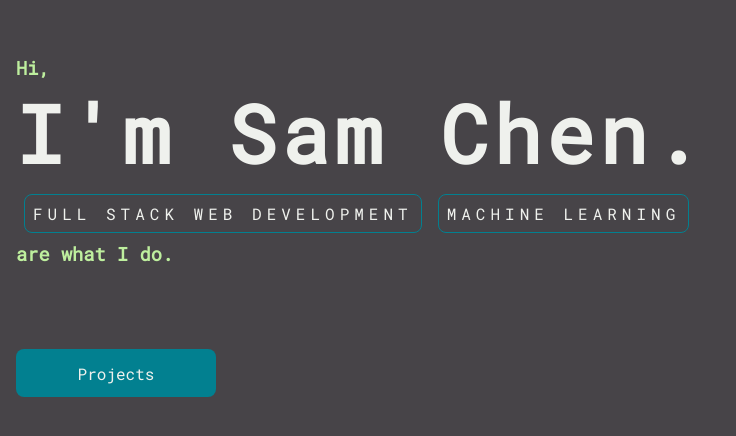
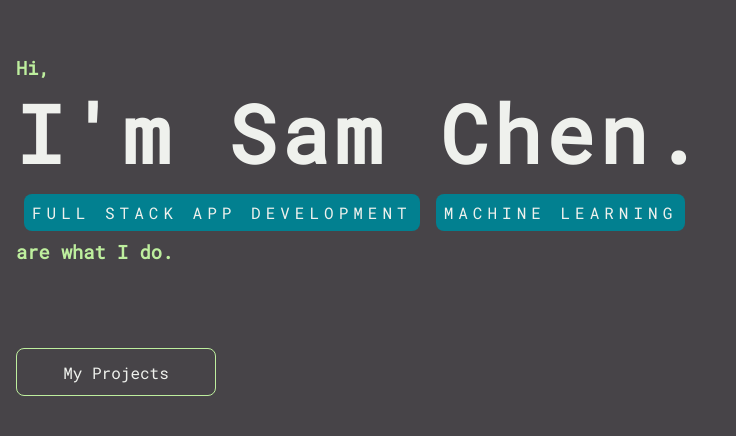
Before and after one commit to samchencode/v1, a Vue app: page / in a window 1280 px wide. Shown: the part 320-756 px from the top of the page, without its empty margins (0-736 px from the left). Built offline with nearby package versions, Linux system fonts and the light colour scheme.

Commit message:
Abstracted into components

```diff
--- a/src/App.vue
+++ b/src/App.vue
@@ -1,158 +1,18 @@
 <template>
   <div id="app">
-    <header class="hero">
-      <h3 class="hero__subtitle">Hi,</h3>
-      <h1 class="hero__title">I'm Sam Chen.</h1>
-      <ul class="sash">
-        <li class="badge sash__badge">Full Stack Web Development</li>
-        <li class="badge sash__badge">Machine Learning</li>
-      </ul>
-      <h3 class="hero__subtitle">are what I do.</h3>
-      <a href="#" class="button hero__button">Projects</a>
-    </header>
+    <Hero :badges="badges" />
   </div>
 </template>
 
 <script>
+import Hero from '@/components/Hero.vue';
+import '@/main.css';
+
 export default {
   name: 'App',
-  components: {},
+  components: { Hero },
+  data: () => ({
+    badges: ['Full Stack App Development', 'Machine Learning'],
+  }),
 };
 </script>
-
-<style>
-/* Global Variables */
-
-:root {
-  /* Colors */
-  --color-black: #272727;
-  --color-orange: #ff6f59;
-  --color-dark-red: #773344;
-  --color-gray: #696d7d;
-  --color-dark-gray: #474448;
-  --color-light-green: #beef9e;
-  --color-red: #f45b69;
-  --color-green: #00a676;
-  --color-yellow: #ffbc42;
-  --color-white: #eff1ed;
-
-  /* Meaningful Colors */
-  --color-primary: #028090;
-  --color-dark: #114b5f;
-  --color-darker: #0b132b;
-  --color-light: var(--color-white);
-  --color-success: var(--color-green);
-  --color-warning: var(--color-yellow);
-  --color-danger: var(--color-red);
-  --color-accent: var(--color-light-green);
-  --color-background: var(--color-dark-gray);
-
-  /* Spacing */
-  --spacer: 1rem;
-  --spacer-large: 3rem;
-  --border-radius: .5rem;
-
-  --shadow: 0 0 1em rgba(0,0,0,.25);
-}
-
-/* Global Styles */
-
-* {
-  margin: 0;
-  padding: 0;
-  box-sizing: border-box;
-}
-
-body {
-  background-color: var(--color-background);
-  margin: 0 var(--spacer);
-}
-
-#app {
-  margin: 0 auto;
-  /* ! Might wanna make this auto later */
-}
-
-ul, li {
-  list-style: none;
-}
-
-/* Typography */
-
-* {
-  font-family: 'Roboto Mono', monospace;
-  color: var(--color-light);
-}
-
-a:hover,
-a:focus {
-  color: var(--color-accent);
-}
-
-/* Components */
-
-.hero {
-  height: 100vh;
-  max-width: 1000px;
-  min-width: 800px;
-  /* ! Assuming display size <1000px+2em & >800px+2em */
-  display: grid;
-  align-content: start;
-  grid-template-rows: 50vh repeat(3, auto) 1fr;
-}
-
-.hero__title {
-  font-size: 5em;
-  font-weight: 900;
-  letter-spacing: 5px;
-}
-
-.hero__subtitle {
-  color: var(--color-accent);
-}
-
-.hero__subtitle:first-child {
-  align-self: end;
-}
-
-.hero__button.button {
-  display: flex;
-  width: 200px;
-  height: 3em;
-  align-items: center;
-  justify-content: center;
-  align-self: center;
-}
-
-.sash {
-  display: flex;
-  flex-wrap: wrap;
-}
-
-.badge {
-  padding: .5rem;
-  cursor: default;
-  border: 1px solid var(--color-primary);
-  border-radius: var(--border-radius);
-  margin: .5em;
-  text-transform: uppercase;
-  letter-spacing: 5px;
-}
-
-.button {
-  display: inline-block;
-  background-color: var(--color-primary);
-  text-decoration: none;
-  border-radius: var(--border-radius);
-  transition:
-    background-color ease-out 150ms,
-    color ease-out 150ms;
-}
-
-.button:hover,
-.button:focus {
-  background-color: var(--color-accent);
-  color: var(--color-black);
-}
-
-</style>
--- /dev/null
+++ b/src/components/Badge.vue
@@ -0,0 +1,24 @@
+<template>
+  <li class="badge">{{ title }}</li>
+</template>
+
+<script>
+export default {
+  name: 'Badge',
+  props: {
+    title: String,
+  },
+};
+</script>
+
+<style>
+.badge {
+  padding: 0.5rem;
+  cursor: default;
+  background-color: var(--color-primary);
+  border-radius: var(--border-radius);
+  margin: 0.5em;
+  text-transform: uppercase;
+  letter-spacing: 5px;
+}
+</style>
--- /dev/null
+++ b/src/components/Button.vue
@@ -0,0 +1,30 @@
+<template>
+  <a :href="href" class="button">{{ title }}</a>
+</template>
+
+<script>
+export default {
+  name: 'Button',
+  props: {
+    href: String,
+    title: String,
+  },
+};
+</script>
+
+<style>
+.button {
+  display: inline-block;
+  background-color: none;
+  border: 1px solid var(--color-accent);
+  text-decoration: none;
+  border-radius: var(--border-radius);
+  transition: background-color ease-out 150ms, color ease-out 150ms;
+}
+
+.button:hover,
+.button:focus {
+  background-color: var(--color-accent);
+  color: var(--color-black);
+}
+</style>
--- a/src/components/HelloWorld.vue
+++ /dev/null
@@ -1,58 +0,0 @@
-<template>
-  <div class="hello">
-    <h1>{{ msg }}</h1>
-    <p>
-      For a guide and recipes on how to configure / customize this project,<br>
-      check out the
-      <a href="https://cli.vuejs.org" target="_blank" rel="noopener">vue-cli documentation</a>.
-    </p>
-    <h3>Installed CLI Plugins</h3>
-    <ul>
-      <li><a href="https://github.com/vuejs/vue-cli/tree/dev/packages/%40vue/cli-plugin-babel" target="_blank" rel="noopener">babel</a></li>
-      <li><a href="https://github.com/vuejs/vue-cli/tree/dev/packages/%40vue/cli-plugin-eslint" target="_blank" rel="noopener">eslint</a></li>
-    </ul>
-    <h3>Essential Links</h3>
-    <ul>
-      <li><a href="https://vuejs.org" target="_blank" rel="noopener">Core Docs</a></li>
-      <li><a href="https://forum.vuejs.org" target="_blank" rel="noopener">Forum</a></li>
-      <li><a href="https://chat.vuejs.org" target="_blank" rel="noopener">Community Chat</a></li>
-      <li><a href="https://twitter.com/vuejs" target="_blank" rel="noopener">Twitter</a></li>
-      <li><a href="https://news.vuejs.org" target="_blank" rel="noopener">News</a></li>
-    </ul>
-    <h3>Ecosystem</h3>
-    <ul>
-      <li><a href="https://router.vuejs.org" target="_blank" rel="noopener">vue-router</a></li>
-      <li><a href="https://vuex.vuejs.org" target="_blank" rel="noopener">vuex</a></li>
-      <li><a href="https://github.com/vuejs/vue-devtools#vue-devtools" target="_blank" rel="noopener">vue-devtools</a></li>
-      <li><a href="https://vue-loader.vuejs.org" target="_blank" rel="noopener">vue-loader</a></li>
-      <li><a href="https://github.com/vuejs/awesome-vue" target="_blank" rel="noopener">awesome-vue</a></li>
-    </ul>
-  </div>
-</template>
-
-<script>
-export default {
-  name: 'HelloWorld',
-  props: {
-    msg: String,
-  },
-};
-</script>
-
-<!-- Add "scoped" attribute to limit CSS to this component only -->
-<style scoped>
-h3 {
-  margin: 40px 0 0;
-}
-ul {
-  list-style-type: none;
-  padding: 0;
-}
-li {
-  display: inline-block;
-  margin: 0 10px;
-}
-a {
-  color: #42b983;
-}
-</style>
--- /dev/null
+++ b/src/components/Hero.vue
@@ -0,0 +1,57 @@
+<template>
+  <header class="hero">
+    <h3 class="hero__subtitle">Hi,</h3>
+    <h1 class="hero__title">I'm Sam Chen.</h1>
+    <Sash :badges="badges" />
+    <h3 class="hero__subtitle">are what I do.</h3>
+    <Button href="#" title="My Projects" class="hero__button" />
+  </header>
+</template>
+
+<script>
+import Sash from './Sash.vue';
+import Button from './Button.vue';
+
+export default {
+  name: 'Hero',
+  components: { Sash, Button },
+  props: {
+    badges: Array,
+  },
+};
+</script>
+
+<style scoped>
+.hero {
+  height: 100vh;
+  max-width: 1000px;
+  min-width: 800px;
+  /* ! Assuming display size <1000px+2em & >800px+2em */
+  display: grid;
+  align-content: start;
+  grid-template-rows: 50vh repeat(3, auto) 1fr;
+}
+
+.hero__title {
+  font-size: 5em;
+  font-weight: 900;
+  letter-spacing: 5px;
+}
+
+.hero__subtitle {
+  color: var(--color-accent);
+}
+
+.hero__subtitle:first-child {
+  align-self: end;
+}
+
+.hero__button.button {
+  display: flex;
+  width: 200px;
+  height: 3em;
+  align-items: center;
+  justify-content: center;
+  align-self: center;
+}
+</style>
--- /dev/null
+++ b/src/components/Sash.vue
@@ -0,0 +1,28 @@
+<template>
+  <ul class="sash">
+    <Badge
+      v-for="badge in badges"
+      :key="badge"
+      :title="badge"
+    ></Badge>
+  </ul>
+</template>
+
+<script>
+import Badge from './Badge.vue';
+
+export default {
+  name: 'Sash',
+  components: { Badge },
+  props: {
+    badges: Array,
+  },
+};
+</script>
+
+<style>
+.sash {
+  display: flex;
+  flex-wrap: wrap;
+}
+</style>
--- /dev/null
+++ b/src/main.css
@@ -0,0 +1,67 @@
+/* Global Variables */
+
+:root {
+  /* Colors */
+  --color-black: #272727;
+  --color-orange: #ff6f59;
+  --color-dark-red: #773344;
+  --color-gray: #696d7d;
+  --color-dark-gray: #474448;
+  --color-light-green: #beef9e;
+  --color-red: #f45b69;
+  --color-green: #00a676;
+  --color-yellow: #ffbc42;
+  --color-white: #eff1ed;
+
+  /* Meaningful Colors */
+  --color-primary: #028090;
+  --color-dark: #114b5f;
+  --color-darker: #0b132b;
+  --color-light: var(--color-white);
+  --color-success: var(--color-green);
+  --color-warning: var(--color-yellow);
+  --color-danger: var(--color-red);
+  --color-accent: var(--color-light-green);
+  --color-background: var(--color-dark-gray);
+
+  /* Spacing */
+  --spacer: 1rem;
+  --spacer-large: 3rem;
+  --border-radius: .5rem;
+
+  --shadow: 0 0 1em rgba(0,0,0,.25);
+}
+
+/* Global Styles */
+
+* {
+  margin: 0;
+  padding: 0;
+  box-sizing: border-box;
+}
+
+body {
+  background-color: var(--color-background);
+  margin: 0 var(--spacer);
+}
+
+#app {
+  margin: 0 auto;
+  /* ! Might wanna make this auto later */
+}
+
+ul, li {
+  list-style: none;
+}
+
+/* Typography */
+
+* {
+  font-family: 'Roboto Mono', monospace;
+  color: var(--color-light);
+}
+
+a:hover,
+a:focus {
+  color: var(--color-accent);
+}
```
Also changed, not shown: 1 other file (tests, documents, lock files or other folders).
